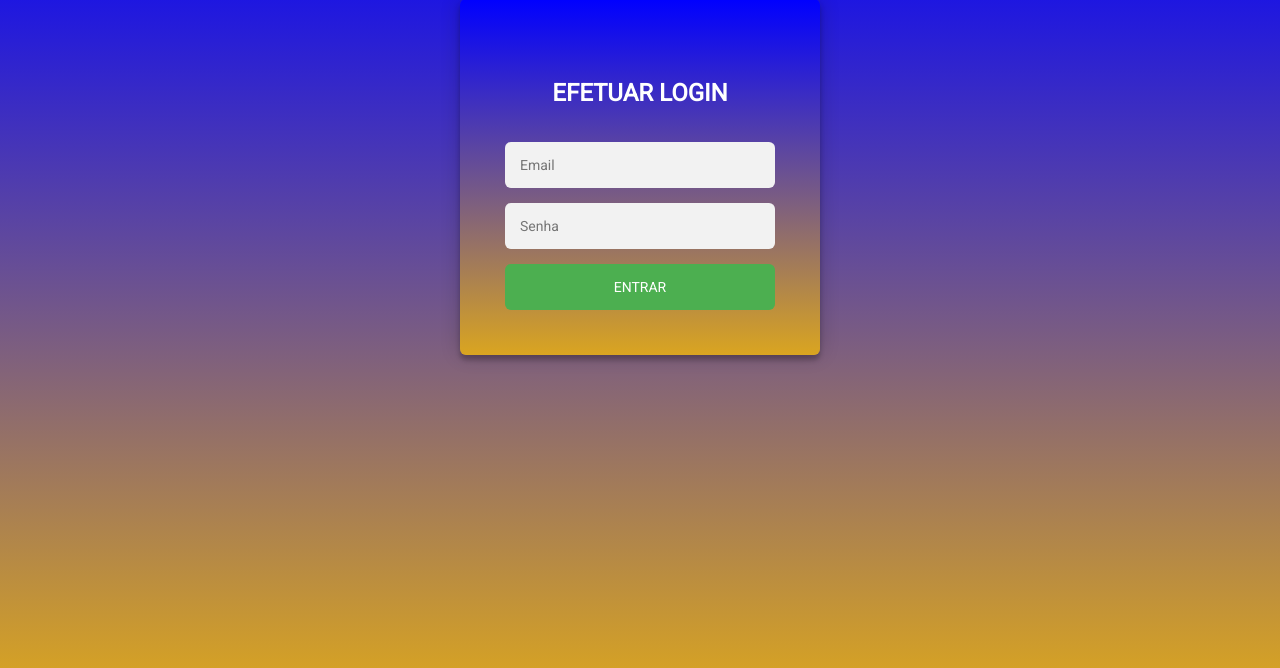
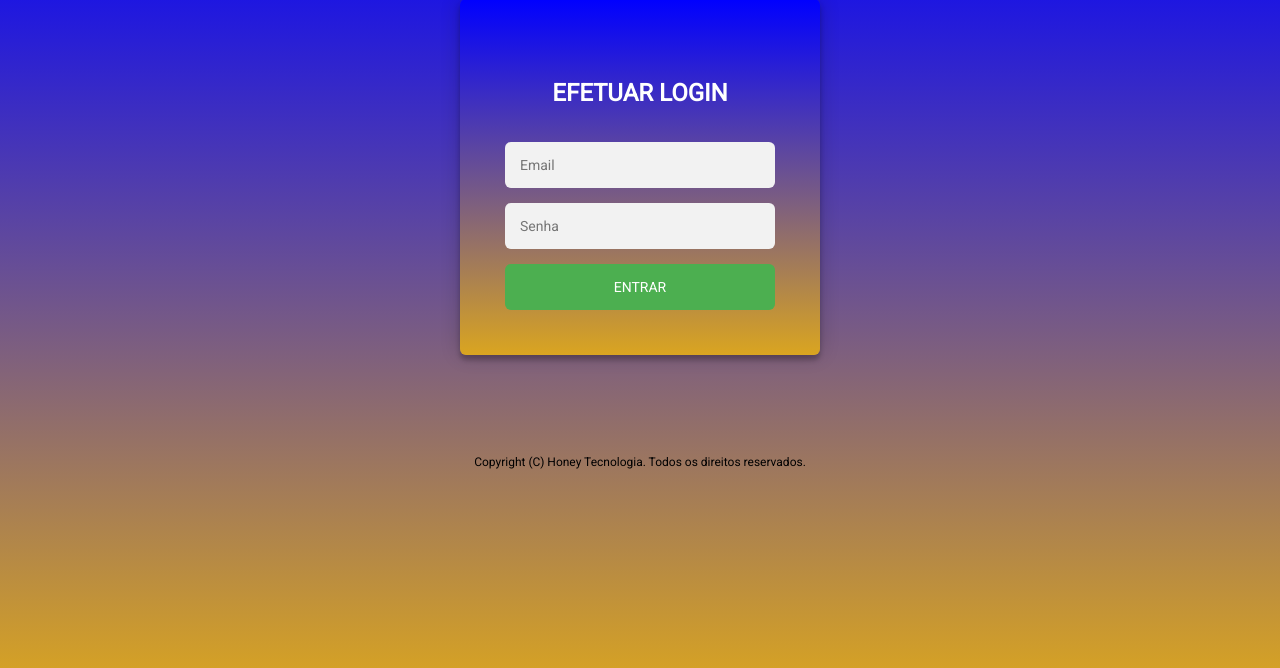
Before and after one commit to dieg0almeida/estagio, a Node server app: page /sign_in in a window 1280 px wide. Shown: the part 110-778 px from the top of the page. Run offline with Node 20, Linux system fonts and the light colour scheme.

Commit message:
Acréscimo do footer na tela de login

```diff
--- a/public/style_login_page.css
+++ b/public/style_login_page.css
@@ -60,6 +60,12 @@
   text-decoration: none;
 }
 
+footer p {
+  text-align: center;
+  font-size: 12px;
+  position: relative;
+}
+
 html {
   height: 100%;
 }
--- a/src/app/views/login_page.njk
+++ b/src/app/views/login_page.njk
@@ -20,7 +20,7 @@
 
     </main>
     <footer>
-
+        <p>Copyright (C) Honey Tecnologia. Todos os direitos reservados.</p>
     </footer>
 
     <script src="/scripts.js"></script>
```
